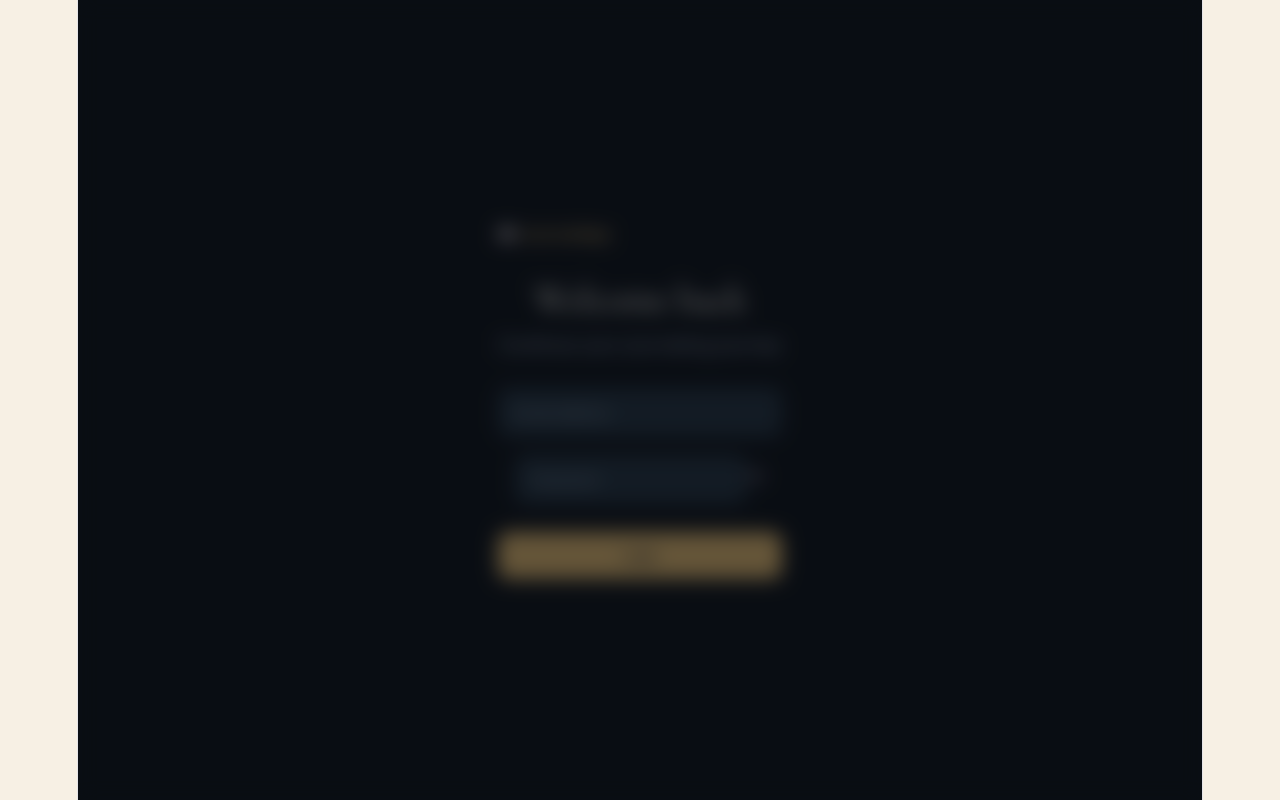
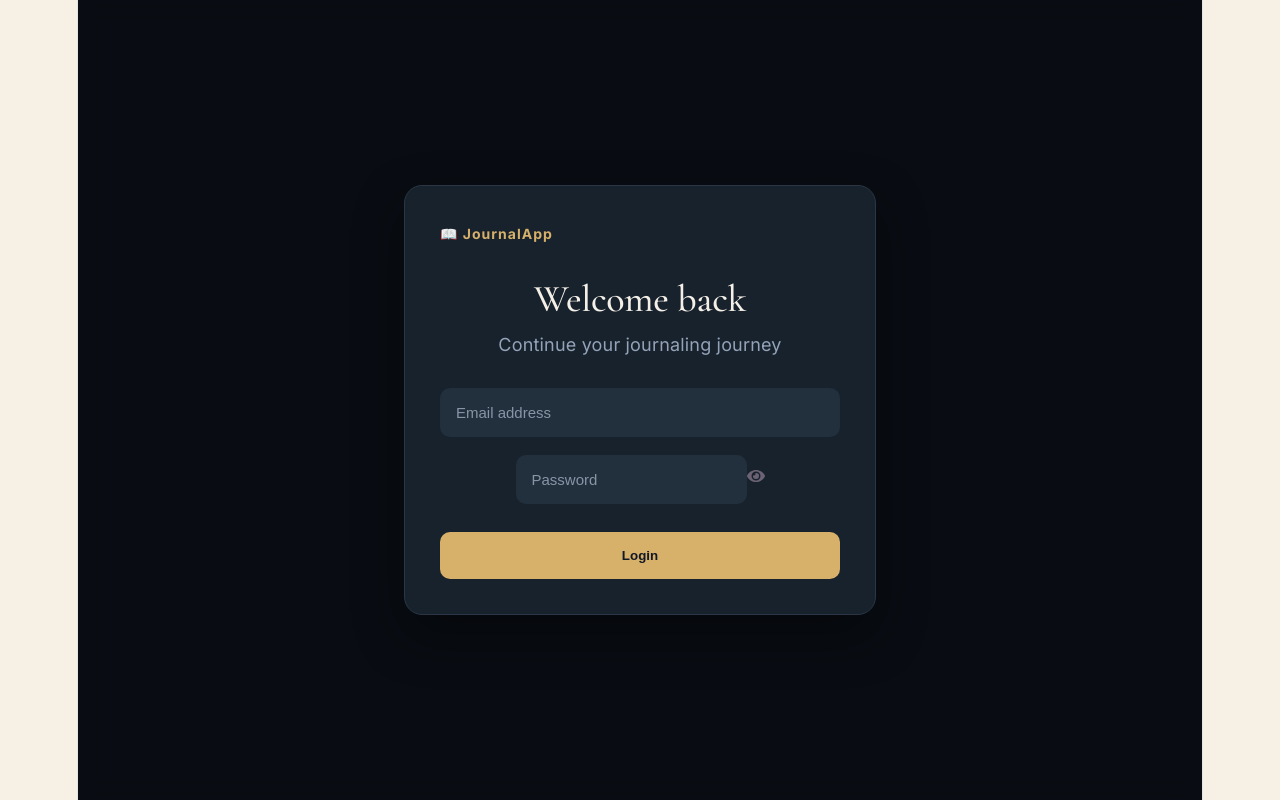
Before and after one commit to Tanushri014/journalentry-frontend, a React (Vite) app: page /login in a window 1280 px wide. Built offline with nearby package versions, Linux system fonts and the light colour scheme; no server answers.

Commit message:
rendering issue solved

```diff
--- a/src/components/auth/AuthLayout.css
+++ b/src/components/auth/AuthLayout.css
@@ -40,13 +40,13 @@
   line-height: 1.4;
 }
 
-uth-card{
+.auth-card{
 
     position:relative;
 
     z-index:2;
 
-    width:400px;
+    width:min(400px,90%);
 
     background:#18222d;
 
```
